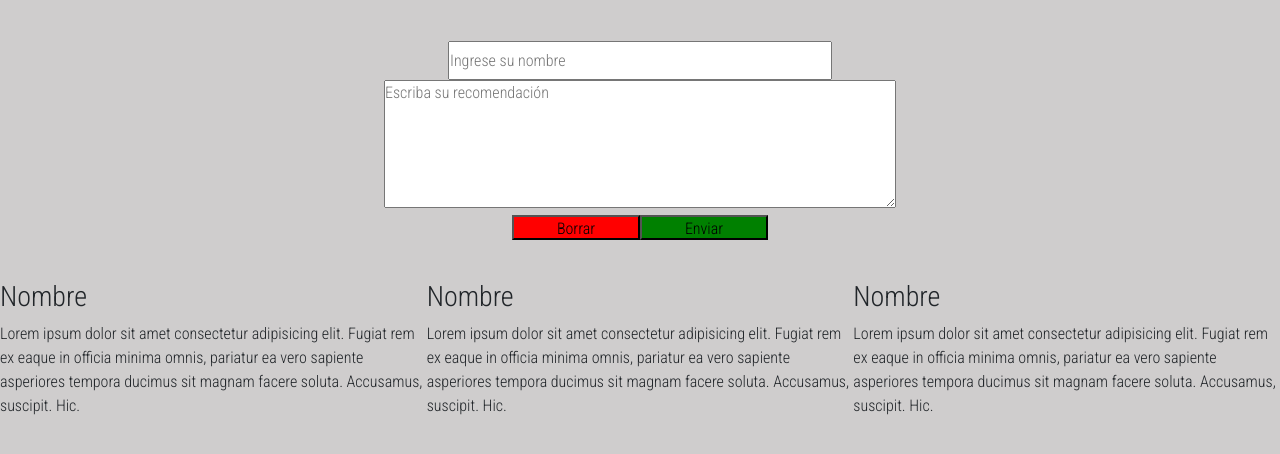
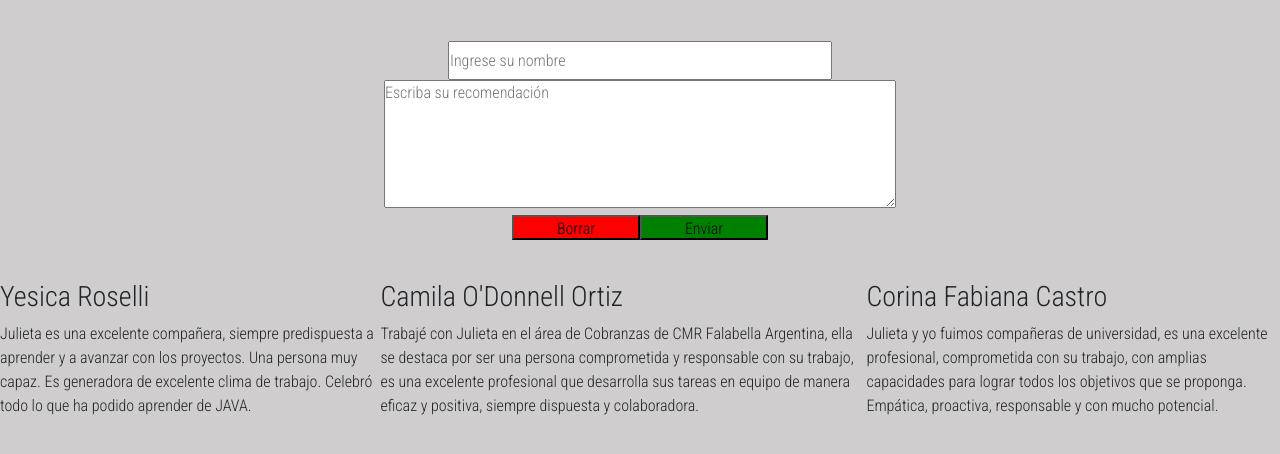
Before and after one commit to JulietaVazquez/porftolio, a website: page secciones/recomendaciones.html in a window 1280 px wide. Shown: the part 306-760 px from the top of the page. Drawn offline with nearby package versions, Linux system fonts and the light colour scheme.

Commit message:
Saco todos los lorem

```diff
--- a/scss/paginas/_footer.scss
+++ b/scss/paginas/_footer.scss
@@ -28,5 +28,5 @@
 }
 
 .telegram {
-  color: map-get($colores, logoTelegram );
+  color: map-get($colores, logoTelegram);
 }
--- a/scss/paginas/_generales.scss
+++ b/scss/paginas/_generales.scss
@@ -11,4 +11,5 @@
     background-color: map-get($colores, colorFondo);
     width: 100vw;
     min-height: 100vh;
+
   }
--- a/secciones/recomendaciones.html
+++ b/secciones/recomendaciones.html
@@ -119,34 +119,38 @@
       </div>
     </form>
 
-    <div class="referencias">
+    <section class="referencias">
       <div>
-        <h3>Nombre</h3>
+        <h3>Yesica Roselli</h3>
         <p>
-          Lorem ipsum dolor sit amet consectetur adipisicing elit. Fugiat rem ex
-          eaque in officia minima omnis, pariatur ea vero sapiente asperiores
-          tempora ducimus sit magnam facere soluta. Accusamus, suscipit. Hic.
+          Julieta es una excelente compañera, siempre predispuesta a aprender y
+          a avanzar con los proyectos. Una persona muy capaz. Es generadora de
+          excelente clima de trabajo. Celebró todo lo que ha podido aprender de
+          JAVA.
         </p>
       </div>
 
       <div>
-        <h3>Nombre</h3>
+        <h3>Camila O'Donnell Ortiz</h3>
         <p>
-          Lorem ipsum dolor sit amet consectetur adipisicing elit. Fugiat rem ex
-          eaque in officia minima omnis, pariatur ea vero sapiente asperiores
-          tempora ducimus sit magnam facere soluta. Accusamus, suscipit. Hic.
+          Trabajé con Julieta en el área de Cobranzas de CMR Falabella
+          Argentina, ella se destaca por ser una persona comprometida y
+          responsable con su trabajo, es una excelente profesional que
+          desarrolla sus tareas en equipo de manera eficaz y positiva, siempre
+          dispuesta y colaboradora.
         </p>
       </div>
 
       <div>
-        <h3>Nombre</h3>
+        <h3>Corina Fabiana Castro</h3>
         <p>
-          Lorem ipsum dolor sit amet consectetur adipisicing elit. Fugiat rem ex
-          eaque in officia minima omnis, pariatur ea vero sapiente asperiores
-          tempora ducimus sit magnam facere soluta. Accusamus, suscipit. Hic.
+          Julieta y yo fuimos compañeras de universidad, es una excelente
+          profesional, comprometida con su trabajo, con amplias capacidades para
+          lograr todos los objetivos que se proponga. Empática, proactiva,
+          responsable y con mucho potencial.
         </p>
       </div>
-    </div>
+    </section>
 
     <footer class="pieDePagina">
       <ul class="nav nav-pills nav-justified barra redes">
```
Also changed, not shown: SEO.txt (+0 -8 lines), secciones/contacto.html (+1 -2 lines). Lines whose indentation alone changed are shown as unchanged.
